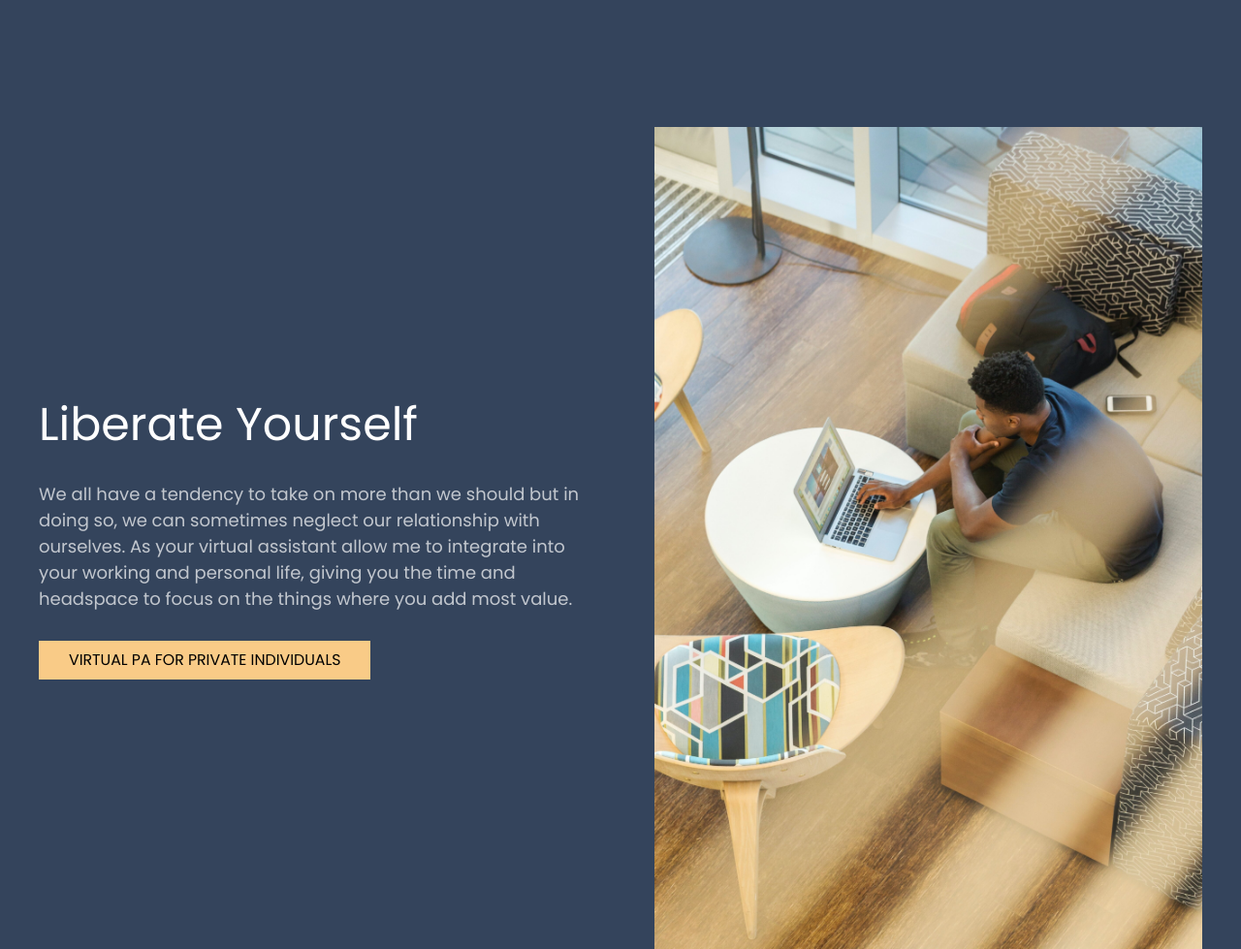
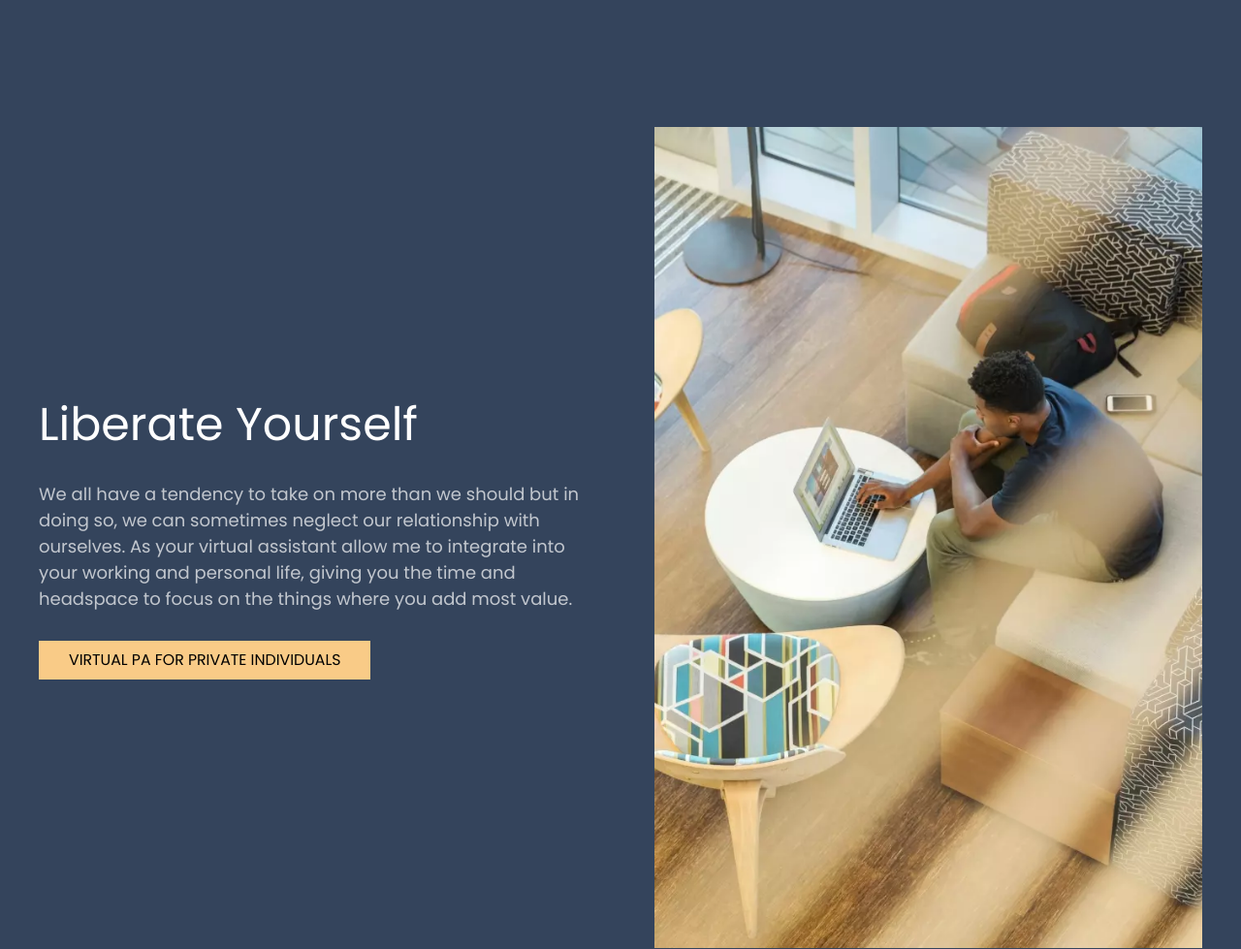
Before and after one commit to kik369/allowmeto, a plain HTML site: page src/index.html in a window 1280 px wide. Shown: the part 1880-2859 px from the top of the page at 97% size. Drawn offline with Linux system fonts and the light colour scheme.

Commit message:
add webp images

```diff
--- a/src/index.html
+++ b/src/index.html
@@ -235,7 +235,7 @@
                         </button>
                     </div>
                     <div class="uk-width-1-2@m uk-visible@m">
-                        <img data-src="img/man.jpg" alt="" uk-img />
+                        <img data-src="img/man.webp" alt="" uk-img />
                     </div>
                 </div>
             </div>
```
Also changed, not shown: src/img/Original/allow-mockup.png (added), src/img/Original/edu-hub.png (added), src/img/Original/girl.jpg (added), src/img/Original/man.jpg (renamed from src/img/man.jpg), src/img/Original/man2.jpg (added), src/img/Original/phone.jpeg (added), src/img/Original/plant-bg.jpeg (added), src/img/Original/policyBee.png (added), src/img/Original/va-approved.png (added), src/img/Original/website_logo_solid_background.png (added), src/img/man.webp (added), 1 other file.
